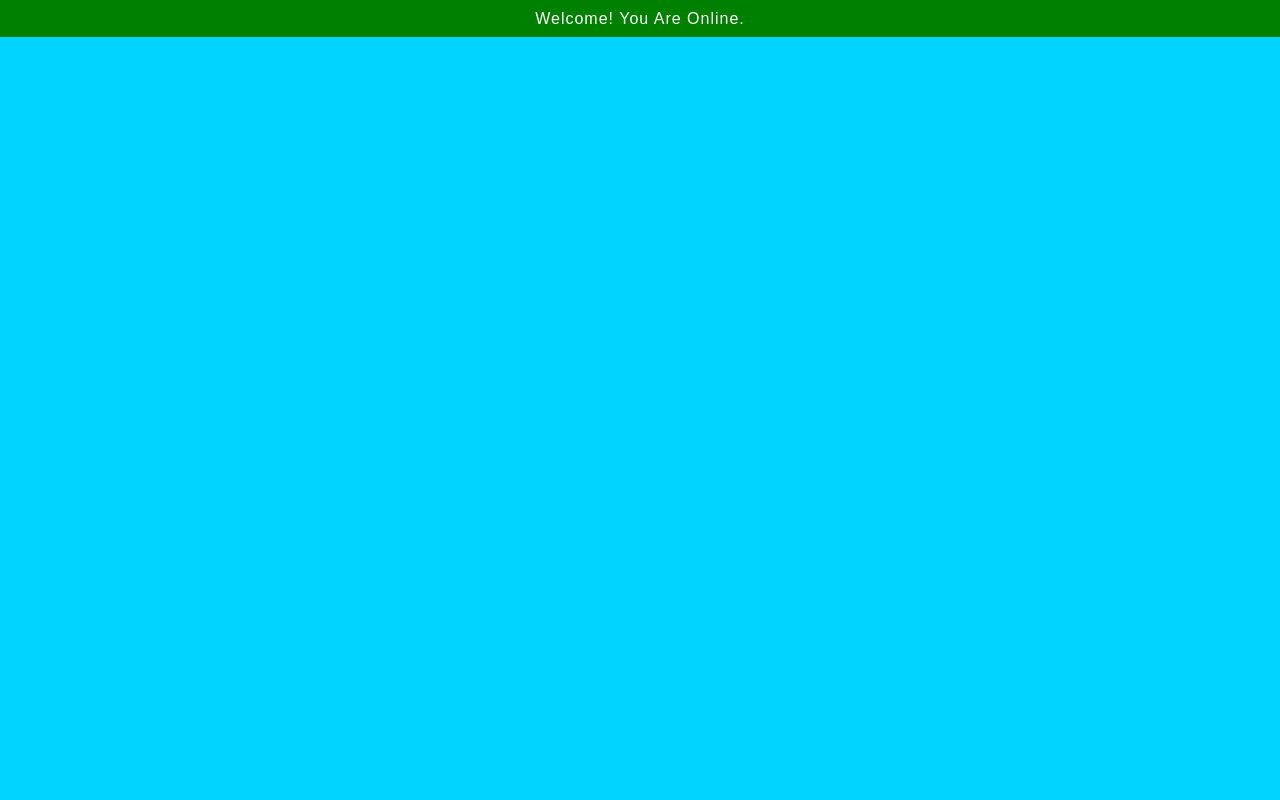
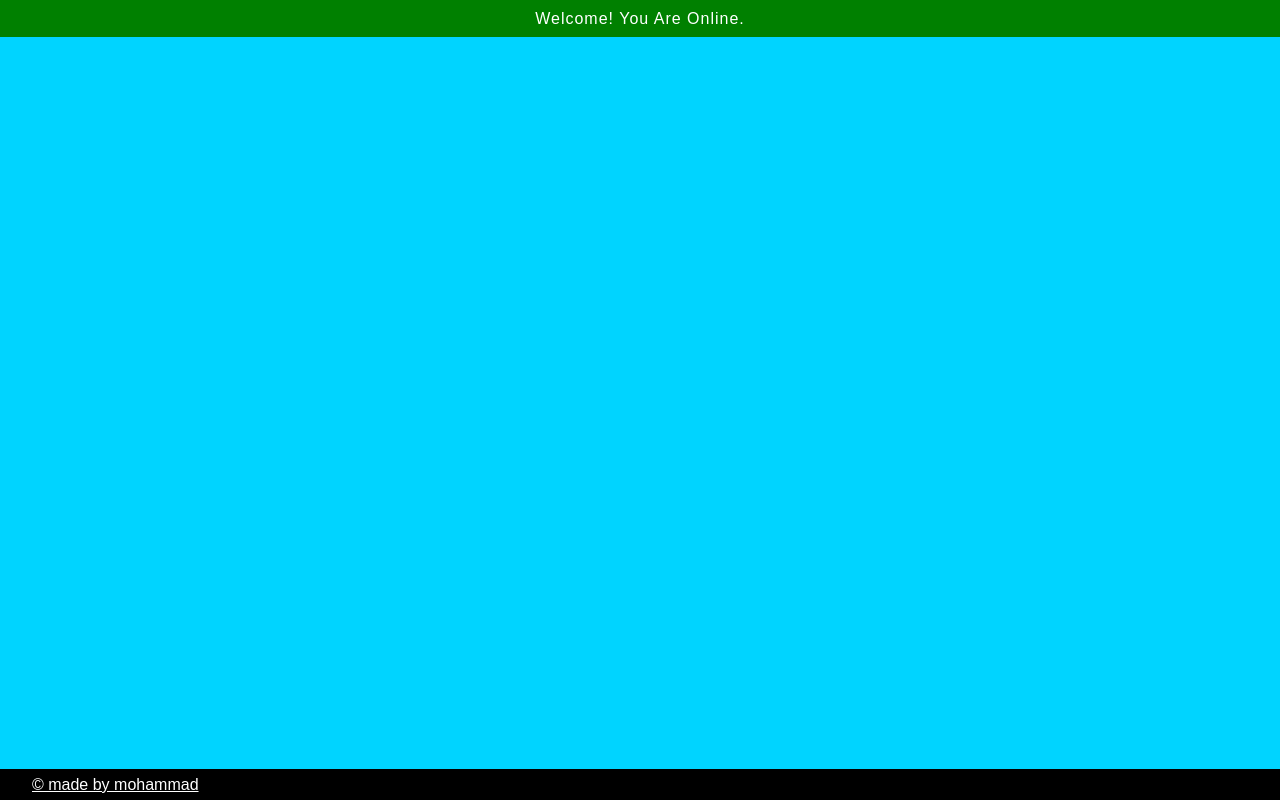
Before and after one commit to akbarsoft0/connectivity, a plain HTML site: page index.html in a window 1280 px wide. Drawn offline with Linux system fonts and the light colour scheme.

Commit message:
added footer

```diff
--- a/index.html
+++ b/index.html
@@ -17,4 +17,8 @@
     <script src="main.js"></script>
 </body>
 
+<footer>
+    <a href="https://codepen.io/mohammad-akbar63" target="_blank">&COPY; made by mohammad</a>
+</footer>
+
 </html>
--- a/style.css
+++ b/style.css
@@ -19,3 +19,14 @@ body {
     text-transform: capitalize;
     color: white;
 }
+
+footer {
+    padding: 0.4rem 2rem;
+    background-color: #000;
+    position: fixed;
+    inset: auto 0 0 0;
+}
+
+footer a {
+    color: #fff;
+}
```
